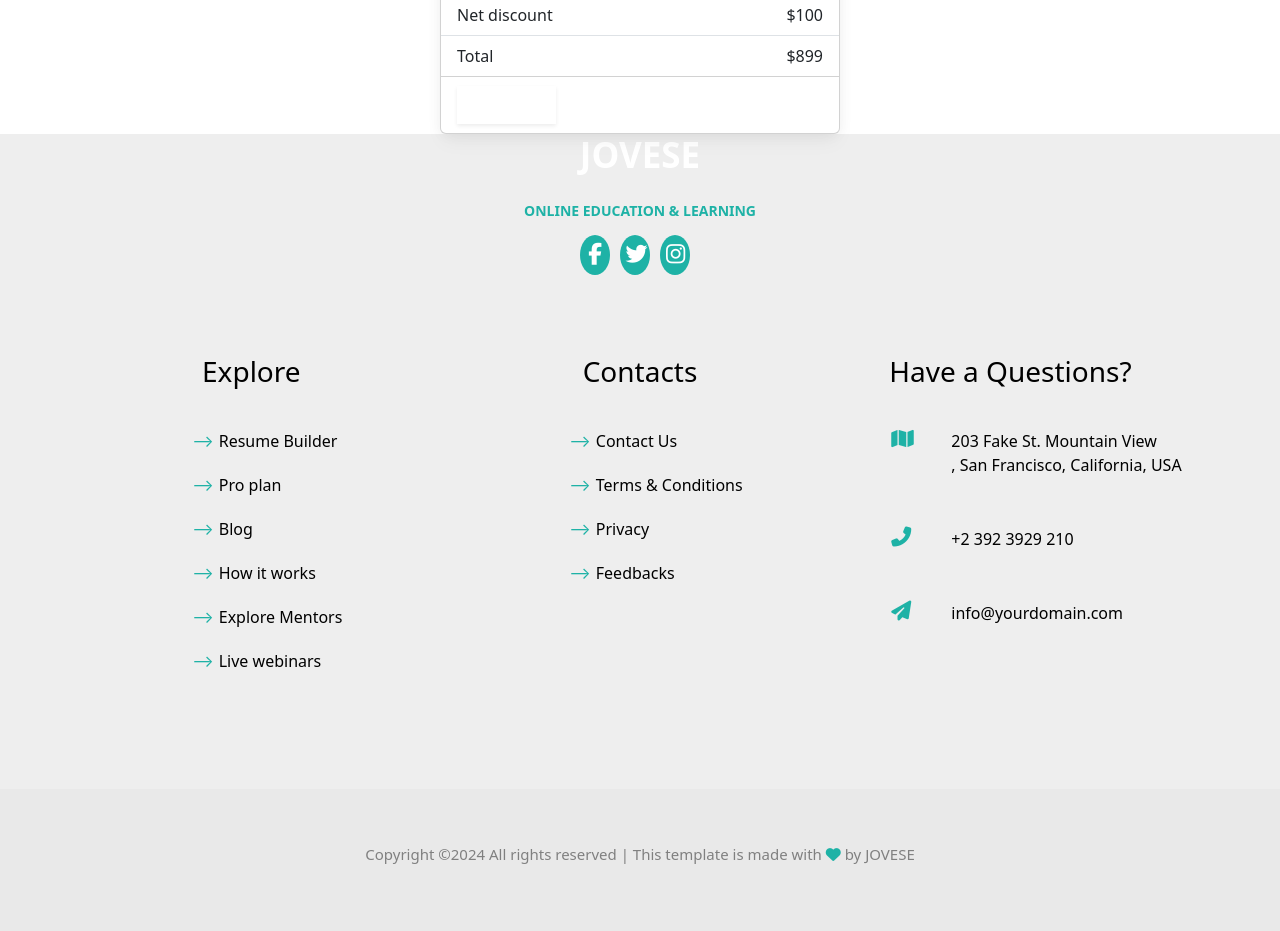
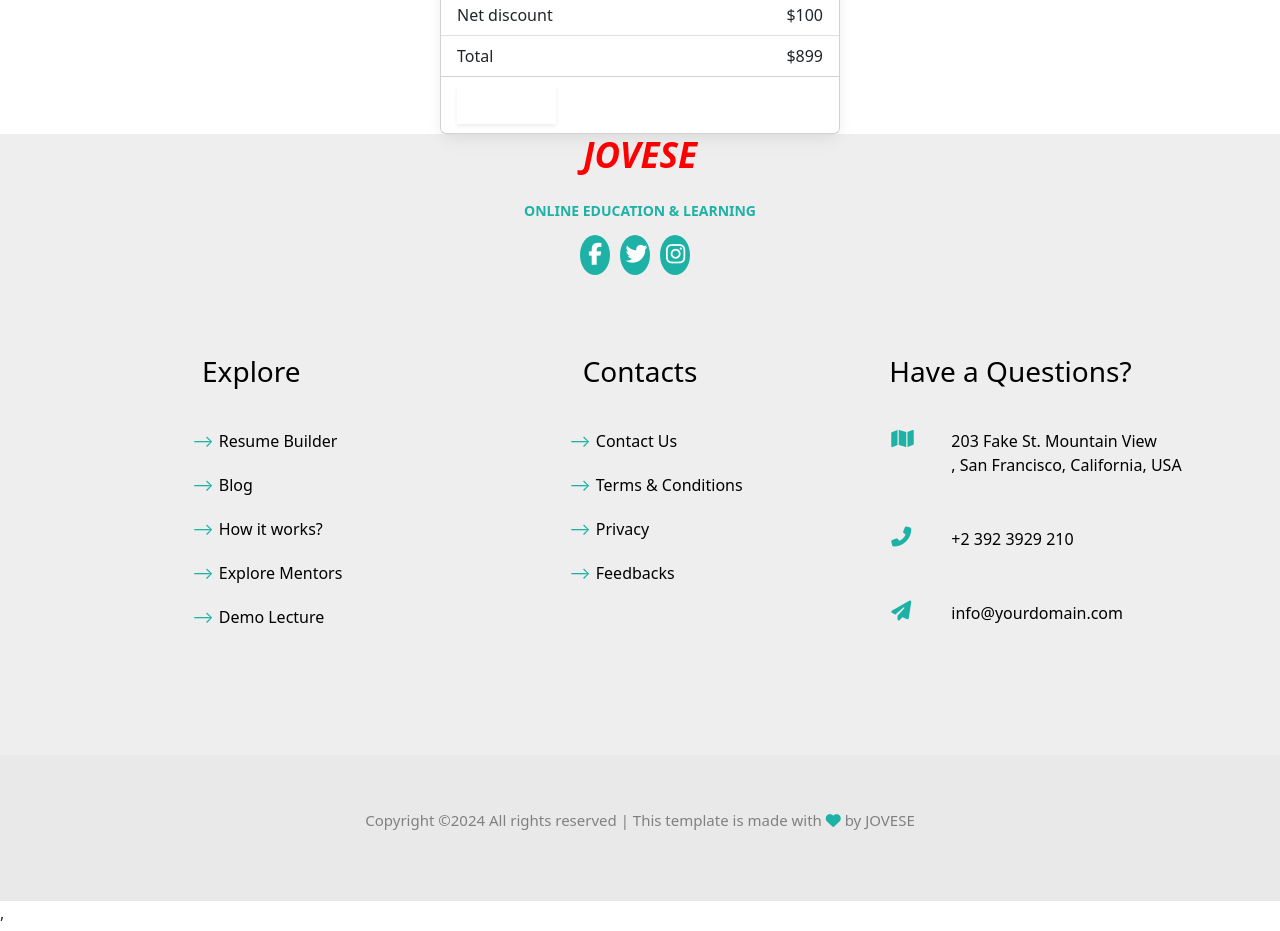
Before and after one commit to Ayushkumar242004/JOVESE, a React (Create React App) app in the folder frontend/: page /payment in a window 1280 px wide. Shown: the part 1080-2011 px from the top of the page. Built offline with nearby package versions, Linux system fonts and the light colour scheme; no server answers.

Commit message:
Successfuuly executed

```diff
--- a/frontend/src/components/common/footer/Footer.jsx
+++ b/frontend/src/components/common/footer/Footer.jsx
@@ -1,4 +1,5 @@
 import React from "react"
+import { Link } from 'react-router-dom';
 import { blog } from "../../../dummydata"
 import "./footer.css"
 
@@ -8,7 +9,7 @@ const Footer = () => {
 
       <footer >
           <div className='box logo' style={{display:'flex ',flexDirection:'column'}} >
-            <h1>JOVESE</h1>
+            <h1 style={{color:'red', fontStyle:'italic'}}>JOVESE</h1>
             <span>ONLINE EDUCATION & LEARNING</span>
             <div style={{diplay:'flex'}}>
             <i  style={{padding:'8px'}}className='fab fa-facebook-f icon'></i>
@@ -22,12 +23,11 @@ const Footer = () => {
             <h3 >Explore</h3>
 
             <ul >
-              <li>Resume Builder</li>
-              <li>Pro plan</li>
-              <li>Blog</li>
-              <li>How it works</li>
-              <li>Explore Mentors</li>
-              <li>Live webinars</li>
+              <li ><Link to="/resumeBuilder" style={{ textDecoration: 'none', color: 'inherit' }}>Resume Builder</Link></li>
+              <li><Link to="/" style={{ textDecoration: 'none', color: 'inherit' }}>Blog</Link></li>
+              <li><Link to="/dashboard" style={{ textDecoration: 'none', color: 'inherit' }}>How it works?</Link></li>
+              <li><Link to="/explore_mentors" style={{ textDecoration: 'none', color: 'inherit' }}>Explore Mentors</Link></li>
+              <li><Link to="/demo_lectures" style={{ textDecoration: 'none', color: 'inherit' }}>Demo Lecture</Link></li>
             </ul>
 
           </div>
```
